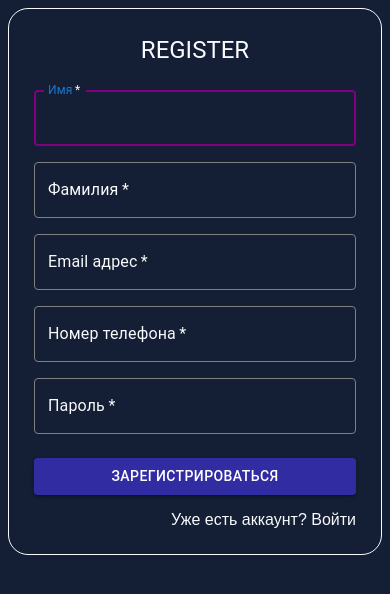
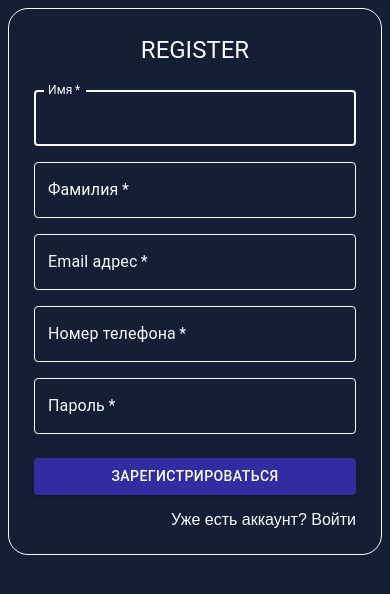
Before and after one commit to XDruidd/comand-exam, a React (Vite) app: page /registration in a window 390 px wide. Shown: the top 594 px of the page. Built offline with nearby package versions, Linux system fonts and the light colour scheme.

Commit message:
add validation, style fix
style fix - register and login
add validation gmail and phone in register

```diff
--- a/src/components/page/Login.tsx
+++ b/src/components/page/Login.tsx
@@ -65,20 +65,22 @@ export default function Login() {
 
                 <Box component="form" noValidate onSubmit={handleSubmit} sx={{ mt: 3 }}>
                     <Grid container spacing={2} sx={{
-                        "& .MuiFormLabel-root, & *": { color: "#F8FAFC" },
-                        '& .MuiOutlinedInput-root .MuiOutlinedInput-notchedOutline': { borderColor: 'gray', borderWidth: '1px' },
-                        '& .MuiOutlinedInput-root:hover .MuiOutlinedInput-notchedOutline': { borderColor: 'grey', color: "#F8FAFC" },
-                        '& .MuiOutlinedInput-root.Mui-focused .MuiOutlinedInput-notchedOutline': { borderColor: 'purple', borderWidth: '2px', color: "#F8FAFC" },
-                        '& .MuiOutlinedInput-root.Mui-error .MuiOutlinedInput-notchedOutline': { borderColor: 'red' },
-                        '& .MuiFormHelperText-root.Mui-error': { color: 'red' },
-                        '& .MuiOutlinedInput-root .MuiOutlinedInput-notchedOutline legend': { backgroundColor: '#141e34' },
+                        "& .MuiFormLabel-root, & *": { color: "#F8FAFC !important" },
+                        '& .MuiOutlinedInput-root .MuiOutlinedInput-notchedOutline': { borderColor: '#F8FAFC !important', borderWidth: '1px !important' },
+                        '& .MuiOutlinedInput-root:hover .MuiOutlinedInput-notchedOutline': { borderColor: '#F8FAFC !important', color: "#F8FAFC !important" },
+                        '& .MuiOutlinedInput-root.Mui-focused .MuiOutlinedInput-notchedOutline': { borderColor: '#F8FAFC !important', borderWidth: '2px !important', color: "#F8FAFC !important" },
+                        '& .MuiOutlinedInput-root.Mui-error .MuiOutlinedInput-notchedOutline': { borderColor: 'red !important' },
+                        '& .MuiFormHelperText-root.Mui-error': { color: 'red !important' },
+                        '& .MuiOutlinedInput-root .MuiOutlinedInput-notchedOutline legend': { backgroundColor: '#141e34 !important' },
                         "& input:-webkit-autofill": {
-                            color: "#F8FAFC",
-                            WebkitBoxShadow: "0 0 0 1000px #141e34 inset",
-                            WebkitTextFillColor: "#F8FAFC",
-                            caretColor: "#F8FAFC",
-                            transition: "background-color 5000s ease-in-out 0s",
+                            color: "#F8FAFC !important",
+                            WebkitBoxShadow: "0 0 0 1000px #141e34 inset !important",
+                            WebkitTextFillColor: "#F8FAFC !important",
+                            caretColor: "#F8FAFC !important",
+                            transition: "background-color 5000s ease-in-out 0s !important"
                         },
+
+
                     }}>
 
                         <Grid size={12}>
--- a/src/components/page/Registration.tsx
+++ b/src/components/page/Registration.tsx
@@ -16,15 +16,31 @@ export default function Registration() {
 
         const newErrors: { [key: string]: string } = {};
 
-        // Список обязательных полей для проверки
         const requiredFields = ["name", "surname", "email", "phone", "password"];
 
         requiredFields.forEach((field) => {
-        const value = data.get(field) as string;
-        if (!value || !value.trim()) {
-            newErrors[field] = "Это поле обязательно для заполнения";
+            const value = data.get(field) as string;
+            if (!value || !value.trim()) {
+                newErrors[field] = "Importman Data";
+            }
+        });
+
+        const email = (data.get("email") as string || "").trim();
+        const phone = (data.get("phone") as string || "").trim();
+
+        if (email && !newErrors.email) {
+            const emailRegex = /^[^\s@]+@[^\s@]+\.[^\s@]+$/;
+            if (!emailRegex.test(email)) {
+                newErrors.email = "not corect email";
+            }
         }
-        });
+
+        if (phone && !newErrors.phone) {
+            const phoneRegex = /^\+?[0-9]{10,15}$/;
+            if (!phoneRegex.test(phone)) {
+                newErrors.phone = "not valid number (example - +380XXXXXXXXX)";
+            }
+        }
 
         if (Object.keys(newErrors).length > 0) {
             setErrors(newErrors);
@@ -35,16 +51,16 @@ export default function Registration() {
         setIsSubmitting(true);
 
         try {
-            const full_data : RegisterInput = Object.fromEntries(data)
+            const full_data : RegisterInput = Object.fromEntries(data) as any;
             const register = await registerUser(full_data);
 
             if (register.token) {
                 navigate("/");
             }
-
         }
         catch (error: any) {
-            console.error(error.message || "Произошла непредвиденная ошибка");
+            console.error(error.message || "eror");
+            setErrors({ server: error.message || "eror register" });
         }
         finally {
             setIsSubmitting(false);
@@ -60,22 +76,20 @@ export default function Registration() {
 
                 <Box component="form" noValidate onSubmit={handleSubmit} sx={{ mt: 3 }}>
                 <Grid container spacing={2} sx={{
-                    "& .MuiFormLabel-root, & *": { color: "#F8FAFC" },
-                    '& .MuiOutlinedInput-root .MuiOutlinedInput-notchedOutline': { borderColor: 'gray', borderWidth: '1px' },
-                    '& .MuiOutlinedInput-root:hover .MuiOutlinedInput-notchedOutline': { borderColor: 'grey', color: "#F8FAFC"  },
-                    '& .MuiOutlinedInput-root.Mui-focused .MuiOutlinedInput-notchedOutline': { borderColor: 'purple', borderWidth: '2px', color: "#F8FAFC" },
-                    '& .MuiOutlinedInput-root.Mui-error .MuiOutlinedInput-notchedOutline': { borderColor: 'red' },
-                    '& .MuiFormHelperText-root.Mui-error': { color: 'red' },
-                    '& .MuiOutlinedInput-:roothover .MuiOutlinedInput-notchedOutline': { borderColor: 'grey', color: "#F8FAFC",},
-                    '& .MuiOutlinedInput-root .MuiOutlinedInput-notchedOutline legend': {backgroundColor: '#141e34', },
-                    "& .MuiOutlinedInput-root": {backgroundColor: "#141e34",},
-                    "& input:-webkit-autofill": {
-                        color: "#F8FAFC",
-                        WebkitBoxShadow: "0 0 0 1000px #141e34 inset",
-                        WebkitTextFillColor: "#F8FAFC",
-                        caretColor: "#F8FAFC",
-                        transition: "background-color 5000s ease-in-out 0s",
-                    },
+                        "& .MuiFormLabel-root, & *": { color: "#F8FAFC !important" },
+                        '& .MuiOutlinedInput-root .MuiOutlinedInput-notchedOutline': { borderColor: '#F8FAFC !important', borderWidth: '1px !important' },
+                        '& .MuiOutlinedInput-root:hover .MuiOutlinedInput-notchedOutline': { borderColor: '#F8FAFC !important', color: "#F8FAFC !important" },
+                        '& .MuiOutlinedInput-root.Mui-focused .MuiOutlinedInput-notchedOutline': { borderColor: '#F8FAFC !important', borderWidth: '2px !important', color: "#F8FAFC !important" },
+                        '& .MuiOutlinedInput-root.Mui-error .MuiOutlinedInput-notchedOutline': { borderColor: 'red !important' },
+                        '& .MuiFormHelperText-root.Mui-error': { color: 'red !important' },
+                        '& .MuiOutlinedInput-root .MuiOutlinedInput-notchedOutline legend': { backgroundColor: '#141e34 !important' },
+                        "& input:-webkit-autofill": {
+                            color: "#F8FAFC !important",
+                            WebkitBoxShadow: "0 0 0 1000px #141e34 inset !important",
+                            WebkitTextFillColor: "#F8FAFC !important",
+                            caretColor: "#F8FAFC !important",
+                            transition: "background-color 5000s ease-in-out 0s !important"
+                        },
                     }}
                 >
 
```
